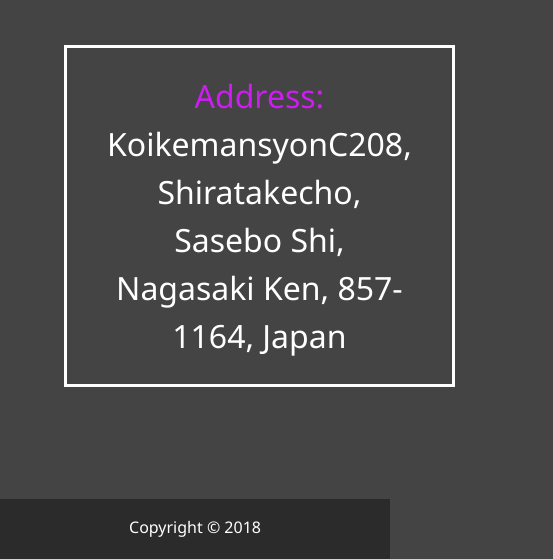
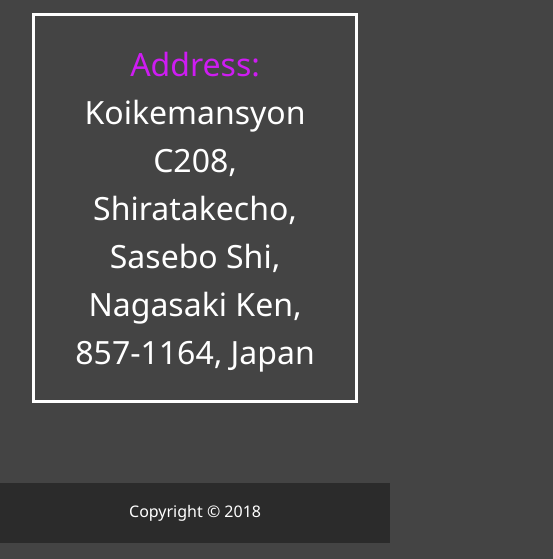
Before and after one commit to sishihara0706/modern_portfolio, a website: page dist/contact.html in a window 390 px wide. Shown: the part 781-1340 px from the top of the page, 553 px wide, since content can reach past the window. Drawn offline with Linux system fonts and the light colour scheme.

Commit message:
Responsive layout adjustment (レイアウトの調節)

```diff
--- a/scss/_mobile.scss
+++ b/scss/_mobile.scss
@@ -69,6 +69,11 @@
 
 // Smartphones
 @include mediaSm {
+  main#home,
+  main#contact {
+    padding: 2rem;
+  }
+
   main#home h1 {
     margin-top: 10vh;
   }
@@ -76,4 +81,15 @@
   .projects {
     grid-template-columns: 1fr;
   }
+
+  ul.menu-nav {
+    padding-top: 4rem;
+    justify-content: flex-start;
+  }
+
+  .boxes div {
+    width: 100%;
+    // overflow: scroll;
+    overflow-wrap: break-word;
+  }
 }
--- a/scss/main.scss
+++ b/scss/main.scss
@@ -4,6 +4,11 @@
 * {
   box-sizing: border-box;
 }
+
+html {
+  height: 100%;
+}
+
 body {
   @include background;
   background: $primary-color;
```
Also changed, not shown: dist/contact.html, dist/css/main.css, dist/img/homebg.jpg (added), dist/index.html.
